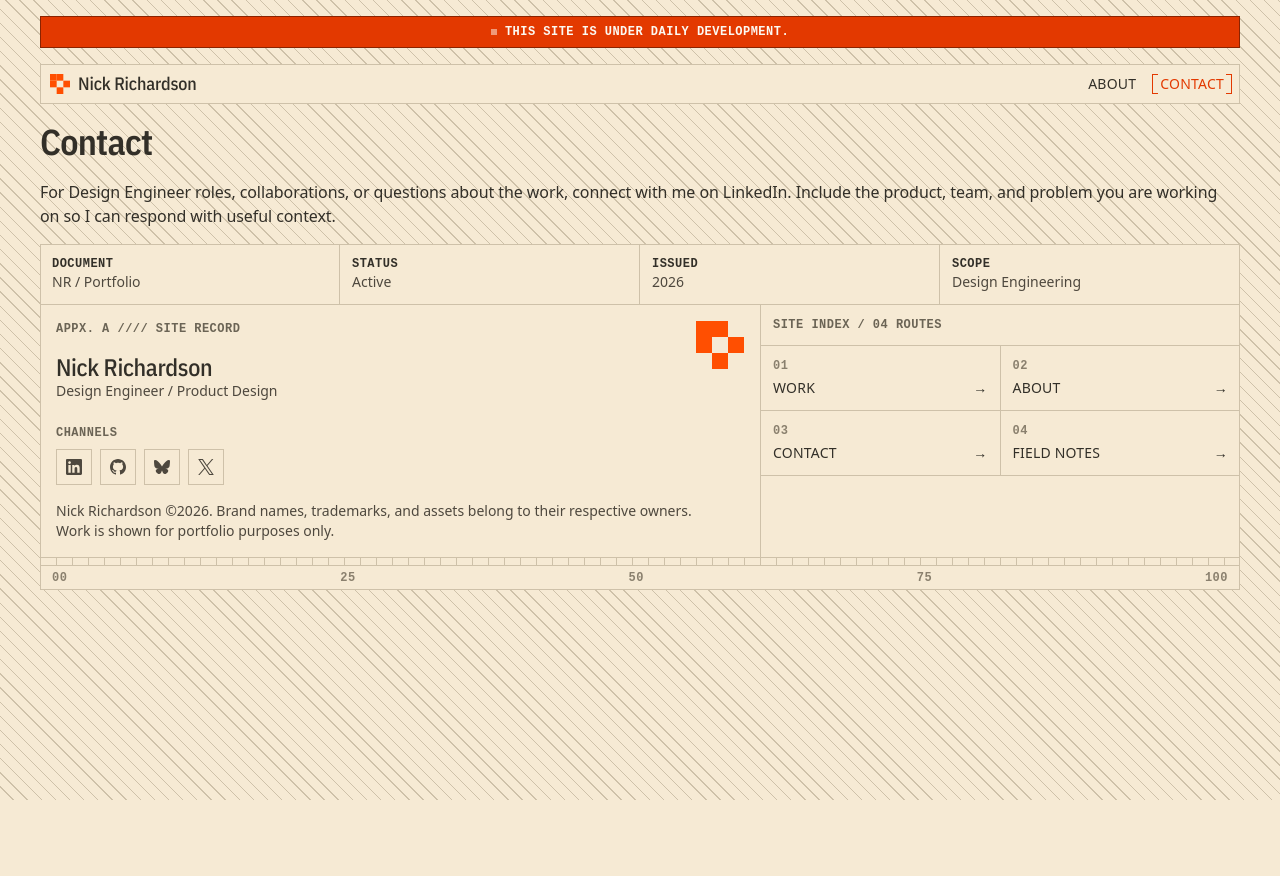
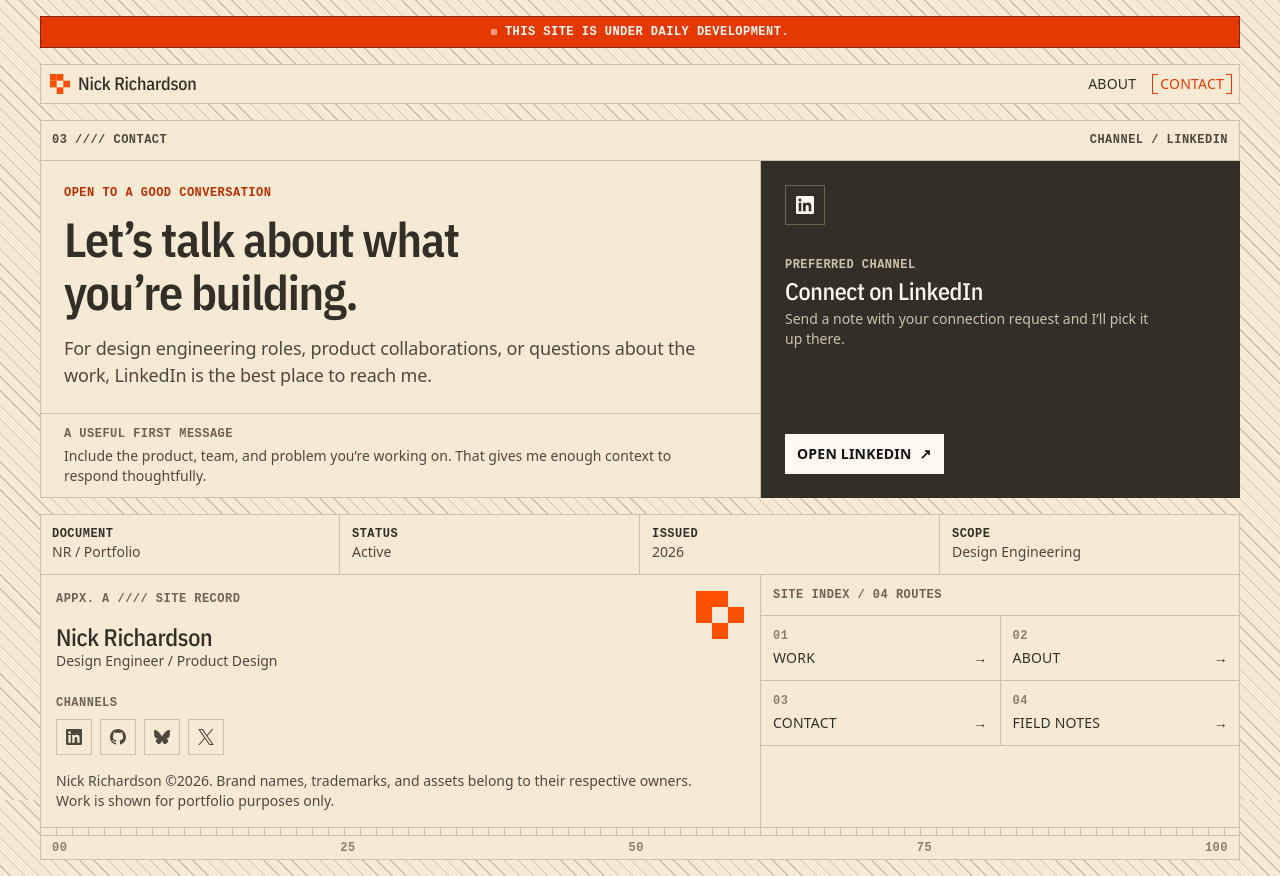
Before and after one commit to bynickrich/personal-site, a SvelteKit app: page /contact in a window 1280 px wide. Before the commit the page ends 800 px from the top, so only its background shows below. Built offline with nearby package versions, Linux system fonts and the light colour scheme.

Commit message:
feat: Revamp Contact page layout and content for improved clarity and engagement

```diff
--- a/src/routes/about/+page.svelte
+++ b/src/routes/about/+page.svelte
@@ -87,15 +87,15 @@
 
 <div class="flex flex-col gap-3 sm:gap-4">
 	<header class="bg-neutral-100 ring ring-neutral-300 ring-inset">
+		<div
+			class="flex flex-wrap items-center justify-between gap-x-3 gap-y-1 border-b border-neutral-300 p-3 type-eyebrow text-neutral-700"
+		>
+			<p class="whitespace-nowrap">02 //// Service Record</p>
+			<p class="ms-auto whitespace-nowrap">Status / Active</p>
+		</div>
+
 		<div class="p-3 sm:p-6">
-			<div
-				class="flex flex-wrap items-center justify-between gap-x-3 gap-y-1 type-eyebrow text-neutral-700"
-			>
-				<p class="whitespace-nowrap">01 //// Profile Record</p>
-				<p class="ms-auto whitespace-nowrap">Status / Active</p>
-			</div>
-
-			<div class="mt-8 max-w-4xl sm:mt-12">
+			<div class="max-w-4xl">
 				<h1 class="type-display leading-[1.1] text-balance">
 					Design engineer with product-design depth.
 				</h1>
--- a/src/routes/contact/+page.svelte
+++ b/src/routes/contact/+page.svelte
@@ -1,16 +1,76 @@
+<script lang="ts">
+	import { buttonVariants } from '$lib/components/button/Button.variants';
+	import LinkedIn from '$lib/icons/LinkedIn.svelte';
+
+	const linkedInUrl = 'https://www.linkedin.com/in/bynickrich/';
+</script>
+
 <svelte:head>
 	<title>Contact — Nick Richardson</title>
 	<meta
 		name="description"
-		content="Contact Nick Richardson about Design Engineer roles, product work, and design systems."
+		content="Connect with Nick Richardson on LinkedIn about design engineering roles, product collaborations, and design systems."
 	/>
 </svelte:head>
 
-<section class="flex flex-col gap-3 sm:gap-4">
-	<h1 class="type-page-title">Contact</h1>
-	<p class="type-reading">
-		For Design Engineer roles, collaborations, or questions about the work, connect with me on
-		LinkedIn. Include the product, team, and problem you are working on so I can respond with useful
-		context.
-	</p>
+<section class="bg-neutral-100 ring ring-neutral-300 ring-inset" aria-labelledby="contact-title">
+	<header
+		class="flex flex-wrap items-center justify-between gap-x-3 gap-y-1 border-b border-neutral-300 p-3 type-eyebrow text-neutral-700"
+	>
+		<p class="whitespace-nowrap">03 //// Contact</p>
+		<p class="ms-auto whitespace-nowrap">Channel / LinkedIn</p>
+	</header>
+
+	<div class="grid md:grid-cols-[minmax(0,3fr)_minmax(18rem,2fr)]">
+		<div>
+			<div class="max-w-3xl p-3 sm:p-6">
+				<p class="type-eyebrow text-accent-700">Open to a good conversation</p>
+				<h1 id="contact-title" class="mt-3 type-display leading-[1.1] text-balance">
+					Let’s talk about what you’re building.
+				</h1>
+				<p class="mt-3 max-w-2xl type-intro leading-normal text-pretty text-neutral-700 sm:mt-4">
+					For design engineering roles, product collaborations, or questions about the work,
+					LinkedIn is the best place to reach me.
+				</p>
+			</div>
+
+			<div class="border-t border-neutral-300 p-3 sm:px-6">
+				<p class="max-w-2xl type-eyebrow text-neutral-600">A useful first message</p>
+				<p class="mt-1 max-w-2xl type-caption text-pretty text-neutral-700">
+					Include the product, team, and problem you’re working on. That gives me enough context to
+					respond thoughtfully.
+				</p>
+			</div>
+		</div>
+
+		<aside
+			class="flex flex-col justify-between gap-12 border-t border-neutral-300 bg-neutral-800 p-3 text-neutral-50 sm:p-6 md:border-t-0 md:border-l"
+			aria-labelledby="linkedin-heading"
+		>
+			<div>
+				<div class="grid size-10 place-items-center border border-neutral-600" aria-hidden="true">
+					<LinkedIn width={18} height={18} />
+				</div>
+				<p class="mt-8 type-eyebrow text-neutral-300">Preferred channel</p>
+				<h2 id="linkedin-heading" class="mt-1 type-section-title text-balance">
+					Connect on LinkedIn
+				</h2>
+				<p class="mt-1 max-w-sm type-caption text-pretty text-neutral-300">
+					Send a note with your connection request and I’ll pick it up there.
+				</p>
+			</div>
+
+			<a
+				href={linkedInUrl}
+				target="_blank"
+				rel="noreferrer"
+				class={buttonVariants({
+					class: 'w-fit auto-cols-max grid-flow-col gap-2 bg-neutral-50 text-neutral-900'
+				})}
+			>
+				<span>Open LinkedIn</span>
+				<span aria-hidden="true">↗</span>
+			</a>
+		</aside>
+	</div>
 </section>
```
